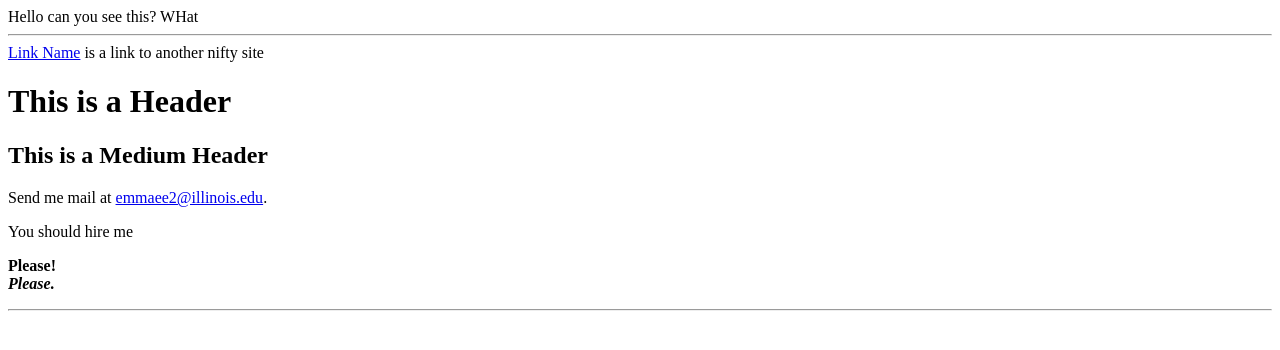
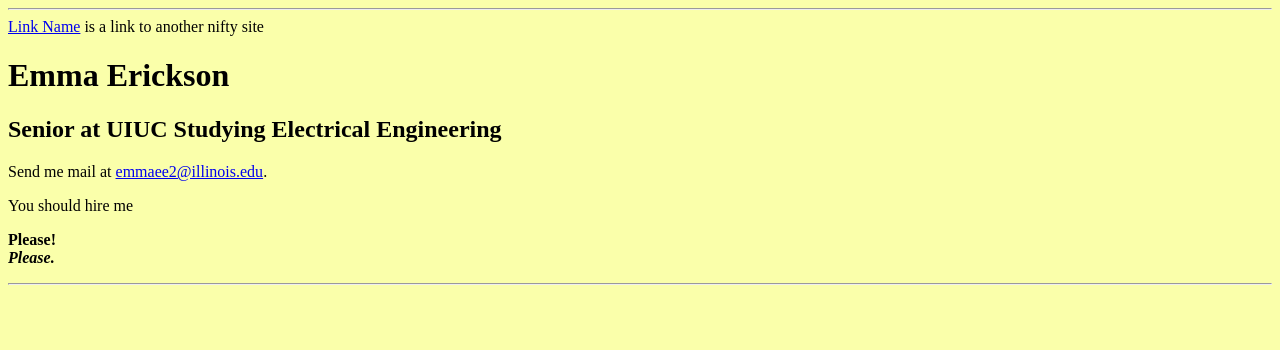
Before and after one commit to emmaee2/emmaee2.github.io, a plain HTML site: page index.html in a window 1280 px wide. Drawn offline with Linux system fonts and the light colour scheme.

Commit message:
html tester

```diff
--- a/index.html
+++ b/index.html
@@ -5,9 +5,9 @@
 
 <TITLE>Emma is so smart and good</TITLE>
 
-</HEAD> Hello can you see this?
+</HEAD>
 
-<BODY BGCOLOR="FFFFFF"> WHat
+<BODY BGCOLOR="FAFFAA">
 
 <HR>
 
@@ -15,9 +15,9 @@
 
 is a link to another nifty site
 
-<H1>This is a Header</H1>
+<H1>Emma Erickson</H1>
 
-<H2>This is a Medium Header</H2>
+<H2>Senior at UIUC Studying Electrical Engineering</H2>
 
 Send me mail at <a href="mailto:emmaee2@illinois.edu">
 
```
